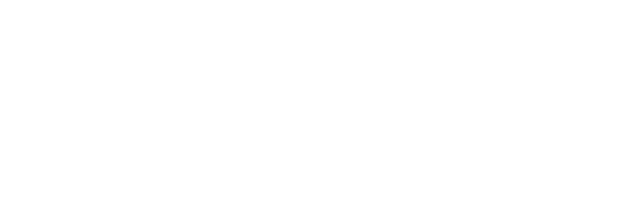
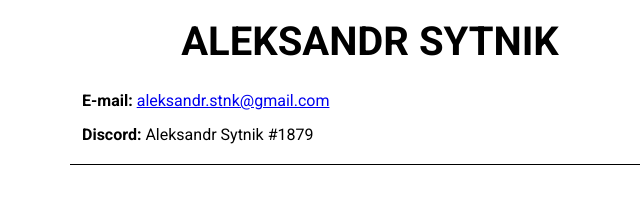
Before and after one commit to STNKdev/rsschool-cv, a plain HTML site: page index.html in a window 1280 px wide. Shown: the whole page, without its empty margins (270-910 px from the left). Drawn offline with Linux system fonts and the light colour scheme.

Commit message:
feat: add header and contacts

```diff
--- a/index.html
+++ b/index.html
@@ -9,6 +9,21 @@
     <link rel="stylesheet" href="style.css">
 </head>
 <body>
-
+  <section class="content">
+    <header class="header">
+        <h1 class="header-title">
+            Aleksandr Sytnik
+        </h1>
+        <div class="header-content">
+            <p>
+                <strong>E-mail:</strong>
+                <a href="mailto:aleksandr.stnk@gmail.com">aleksandr.stnk@gmail.com</a>
+            </p>
+            <p>
+                <strong>Discord:</strong> Aleksandr Sytnik #1879
+            </p>
+        </div>
+    </header>
+  </section>
 </body>
 </html>
```
